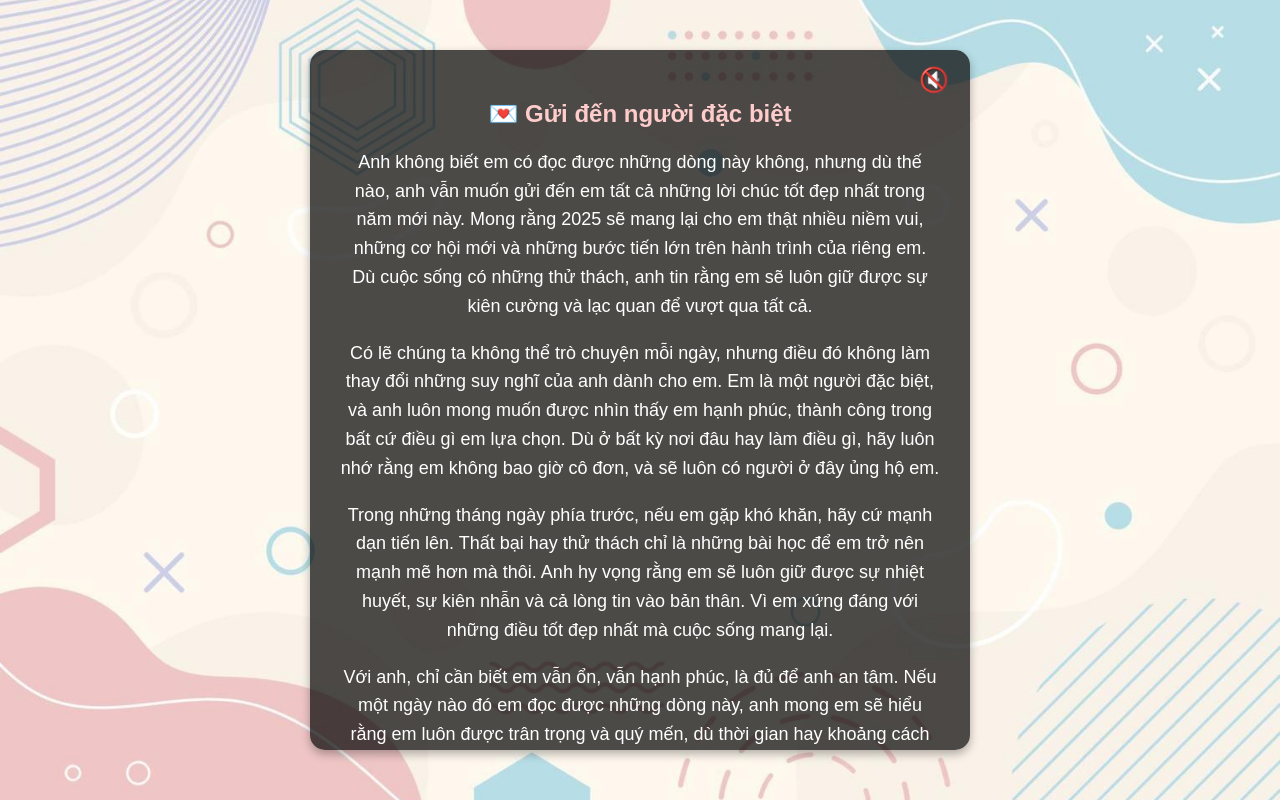
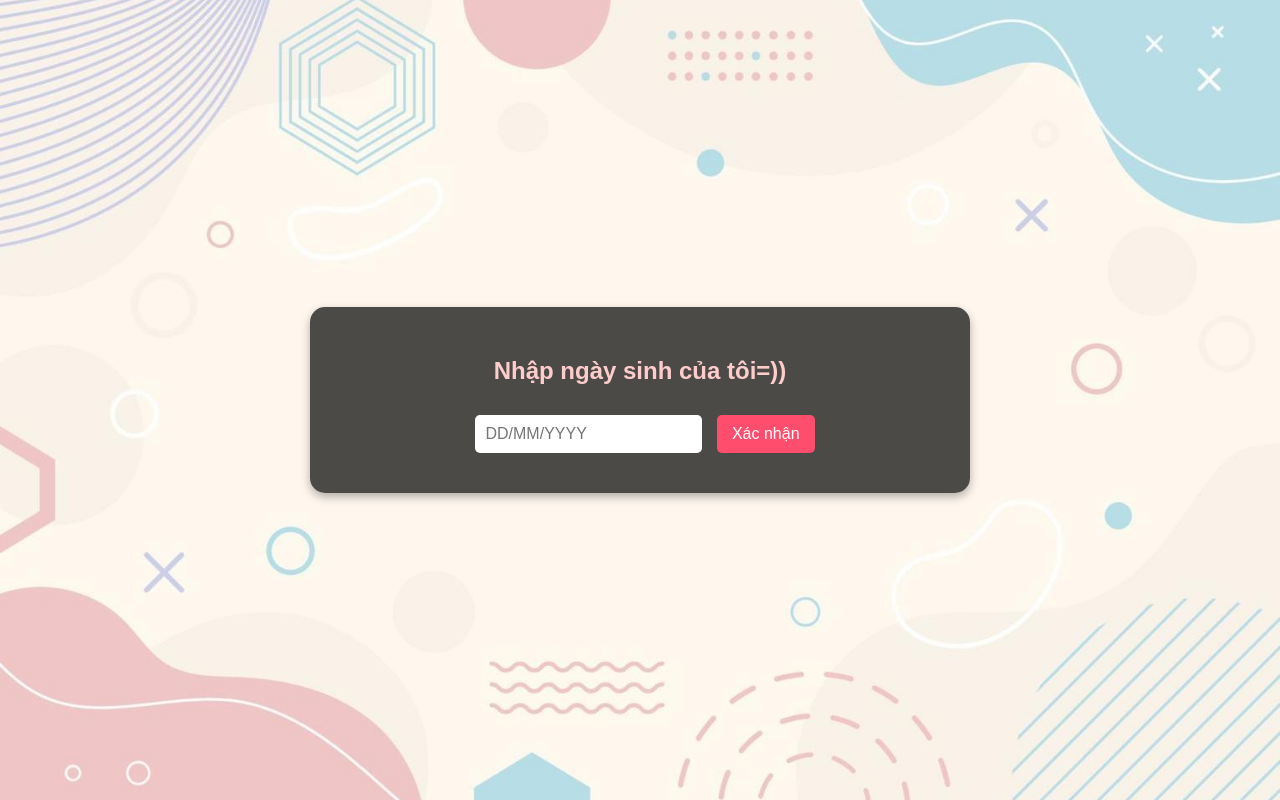
Before and after one commit to HSang04/4u, a plain HTML site: page index.html in a window 1280 px wide. Drawn offline with Linux system fonts and the light colour scheme.

Commit message:
Bao mat:))

```diff
--- a/index.html
+++ b/index.html
@@ -14,10 +14,9 @@
             align-items: center;
             min-height: 100vh;
             margin: 0;
-            overflow: auto;
         }
 
-        .container {
+        .container, .auth-container {
             background: rgba(0, 0, 0, 0.7);
             color: white;
             padding: 30px;
@@ -26,9 +25,14 @@
             max-width: 600px;
             width: 90vw;
             box-shadow: 0px 4px 10px rgba(0, 0, 0, 0.3);
-            position: relative;
-            max-height: 80vh;
-            overflow-y: auto;
+        }
+
+        .auth-container {
+            display: block;
+        }
+
+        .container {
+            display: none;
         }
 
         h2 {
@@ -56,16 +60,33 @@
             color: #ff4d6d;
         }
 
-        @media (max-width: 768px) {
-            .container {
-                max-height: none;
-                width: 95vw;
-                padding: 20px;
-            }
+        input {
+            padding: 10px;
+            margin: 10px;
+            border: none;
+            border-radius: 5px;
+            font-size: 16px;
+        }
+
+        button {
+            padding: 10px 15px;
+            border: none;
+            border-radius: 5px;
+            background-color: #ff4d6d;
+            color: white;
+            font-size: 16px;
+            cursor: pointer;
         }
     </style>
 </head>
 <body>
+    <div class="auth-container">
+        <h2>Nhập ngày sinh của tôi=)) </h2>
+        <input type="text" id="dob" placeholder="DD/MM/YYYY">
+        <button onclick="checkDOB()">Xác nhận</button>
+        <p id="error-message" style="color: red; display: none;">Ngày sinh không đúng, vui lòng thử lại.</p>
+    </div>
+
     <div class="container">
         <button id="toggleMusic" class="music-btn">🔇</button>
         <h2>💌 Gửi đến người đặc biệt </h2>
@@ -92,6 +113,18 @@
     </audio>
 
     <script>
+        const correctDOB = "24/03/2004";
+
+        function checkDOB() {
+            const inputDOB = document.getElementById("dob").value;
+            if (inputDOB === correctDOB) {
+                document.querySelector(".auth-container").style.display = "none";
+                document.querySelector(".container").style.display = "block";
+            } else {
+                document.getElementById("error-message").style.display = "block";
+            }
+        }
+
         document.addEventListener("DOMContentLoaded", function () {
             const music = document.getElementById("backgroundMusic");
             const toggleMusicBtn = document.getElementById("toggleMusic");
```
